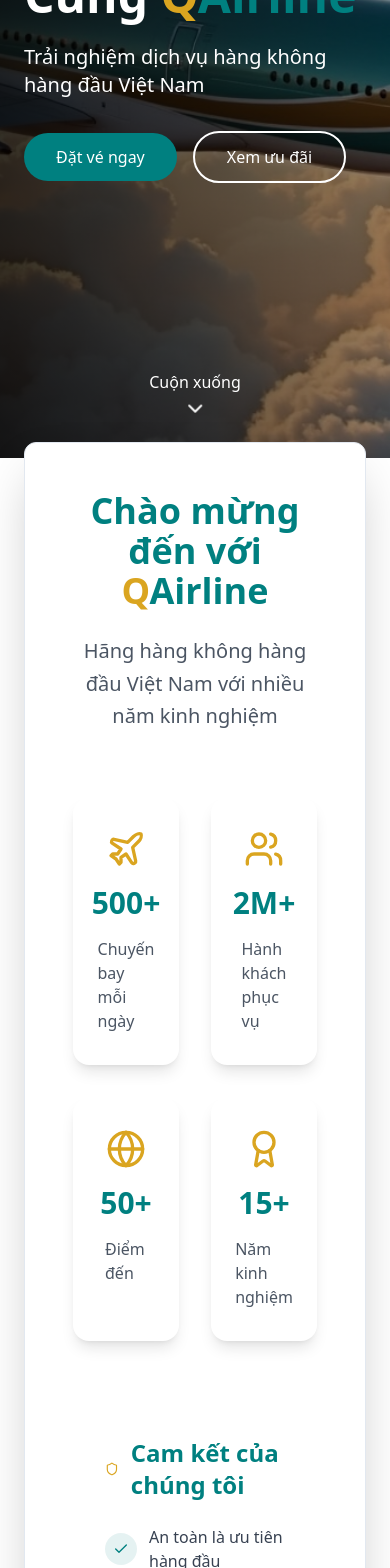
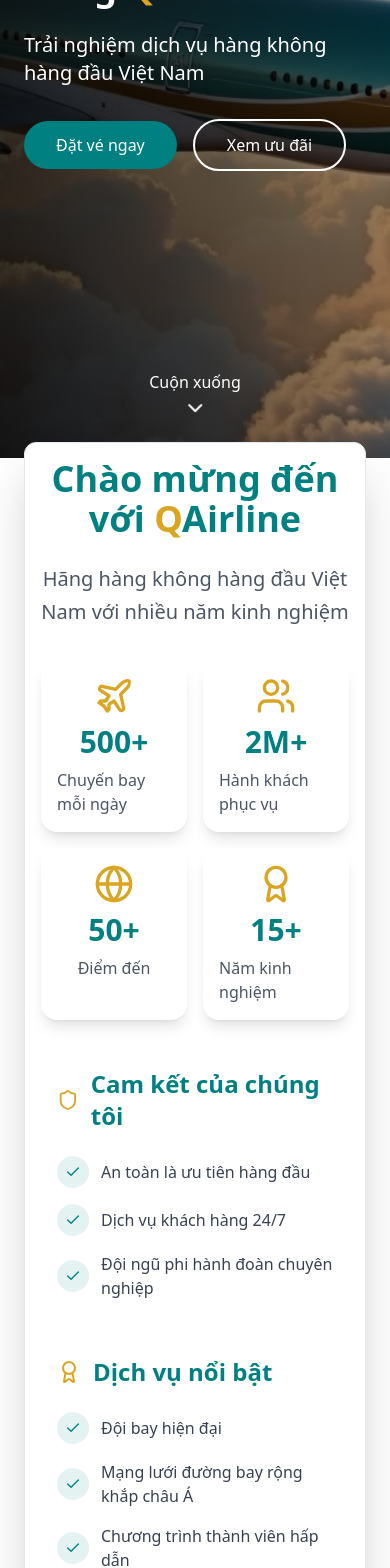
Before and after one commit to duongduc025/QAirlines-, a React (Vite) app in the folder client/: page / in a window 390 px wide. Shown: the part 432-2000 px from the top of the page. Built offline with nearby package versions, Linux system fonts and the light colour scheme; no server answers.

Commit message:
last commit

```diff
--- a/client/index.html
+++ b/client/index.html
@@ -2,7 +2,9 @@
 <html lang="en">
   <head>
     <link rel="icon" type="image/png" href="/src/assets/image/qairline_logo.png" />
+    <meta name="viewport" content="width=device-width, initial-scale=1.0" />
     <title>QAirline</title>
+
   </head>
   <body>
     <div id="root"></div>
--- a/client/src/components/Home/FlightSearchForm.jsx
+++ b/client/src/components/Home/FlightSearchForm.jsx
@@ -11,8 +11,8 @@
 
   return (
     <div className="container mx-auto px-6 -mt-24 relative z-10 pt-20">
-      <div className="bg-white rounded-xl shadow-2xl p-12 border">
-        <div className="text-center mb-16 max-w-3xl mx-auto">
+      <div className="bg-white rounded-xl shadow-2xl p-4 sm:p-12 border">
+        <div className="text-center mb-8 sm:mb-16 max-w-3xl mx-auto">
           <h2 className="text-4xl font-bold text-[#008080] bg-clip-text mb-6">
             Chào mừng đến với <span className="text-[#DAA520]">Q</span>Airline
           </h2>
@@ -21,11 +21,11 @@
           </p>
         </div>
 
-        <div className="grid grid-cols-2 lg:grid-cols-4 gap-8 mb-16">
+        <div className="grid grid-cols-2 lg:grid-cols-4 gap-4 sm:gap-8 mb-8 sm:mb-16">
           {stats.map((stat, index) => (
             <div key={index}
-                 className="relative overflow-hidden group rounded-2xl p-8 bg-white hover:bg-gradient-to-br hover:from-[#008080] hover:to-[#006666] transition-all duration-300 shadow-lg hover:shadow-xl">
-              <div className="flex flex-col items-center space-y-4">
+                 className="relative overflow-hidden group rounded-2xl p-4 sm:p-8 bg-white hover:bg-gradient-to-br hover:from-[#008080] hover:to-[#006666] transition-all duration-300 shadow-lg hover:shadow-xl">
+              <div className="flex flex-col items-center space-y-2 sm:space-y-4">
                 <div className="text-[#DAA520] group-hover:text-white transition-colors duration-300">
                   {stat.icon}
                 </div>
@@ -40,8 +40,8 @@
           ))}
         </div>
 
-        <div className="grid md:grid-cols-2 gap-12">
-          <div className="bg-white/50 backdrop-blur-sm rounded-2xl p-8 hover:shadow-xl transition-all duration-300">
+        <div className="grid md:grid-cols-2 gap-6 sm:gap-12">
+          <div className="bg-white/50 backdrop-blur-sm rounded-2xl p-4 sm:p-8 hover:shadow-xl transition-all duration-300">
             <h3 className="text-2xl font-bold text-[#008080] mb-6 flex items-center gap-3">
               <Shield className="h-6 w-6 text-[#DAA520]" />
               Cam kết của chúng tôi
@@ -58,7 +58,7 @@
             </ul>
           </div>
 
-          <div className="bg-white/50 backdrop-blur-sm rounded-2xl p-8 hover:shadow-xl transition-all duration-300">
+          <div className="bg-white/50 backdrop-blur-sm rounded-2xl p-4 sm:p-8 hover:shadow-xl transition-all duration-300">
             <h3 className="text-2xl font-bold text-[#008080] mb-6 flex items-center gap-3">
               <Award className="h-6 w-6 text-[#DAA520]" />
               Dịch vụ nổi bật
--- a/client/src/components/Home/HeroSection.jsx
+++ b/client/src/components/Home/HeroSection.jsx
@@ -38,7 +38,7 @@
           {/* Main Heading */}
           <h1
             className={`
-              text-5xl md:text-6xl font-bold mb-6 text-white
+              text-4xl md:text-6xl font-bold mb-6 text-white
               transform transition-all duration-1000
               ${isVisible ? 'translate-y-0 opacity-100' : '-translate-y-10 opacity-0'}
             `}
--- a/client/src/components/shared/Navbar.jsx
+++ b/client/src/components/shared/Navbar.jsx
@@ -370,6 +370,15 @@
             {/* Mobile Menu Overlay */}
             {isMobileMenuOpen && (
                 <div className='fixed inset-0 bg-white z-50 xl:hidden'>
+                    {/* Add close button */}
+                    <Button
+                        variant="ghost"
+                        size="icon"
+                        className="absolute top-4 right-4"
+                        onClick={toggleMobileMenu}
+                    >
+                        <X className="h-6 w-6" />
+                    </Button>
                     <div className='container mx-auto px-4 pt-16'>
                         {/* Mobile Navigation Links */}
                         <ul className='space-y-4'>
```
